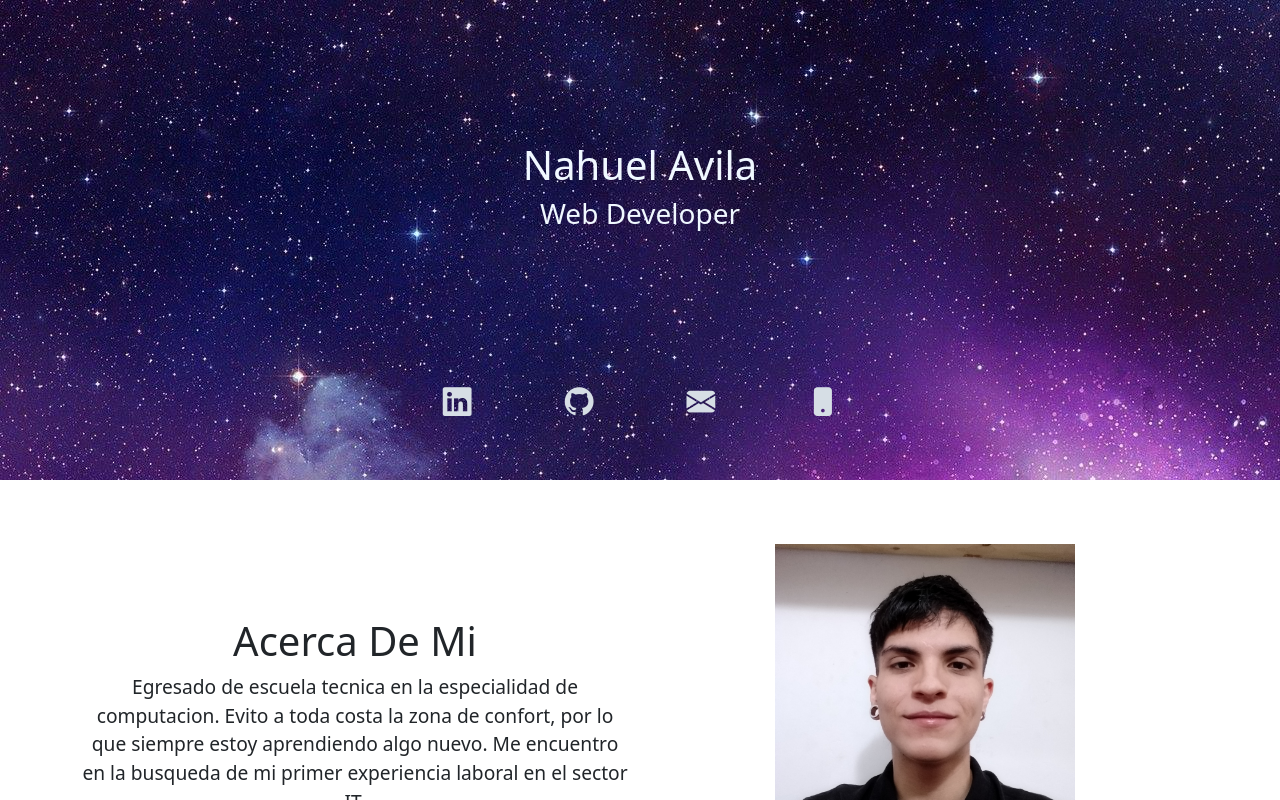
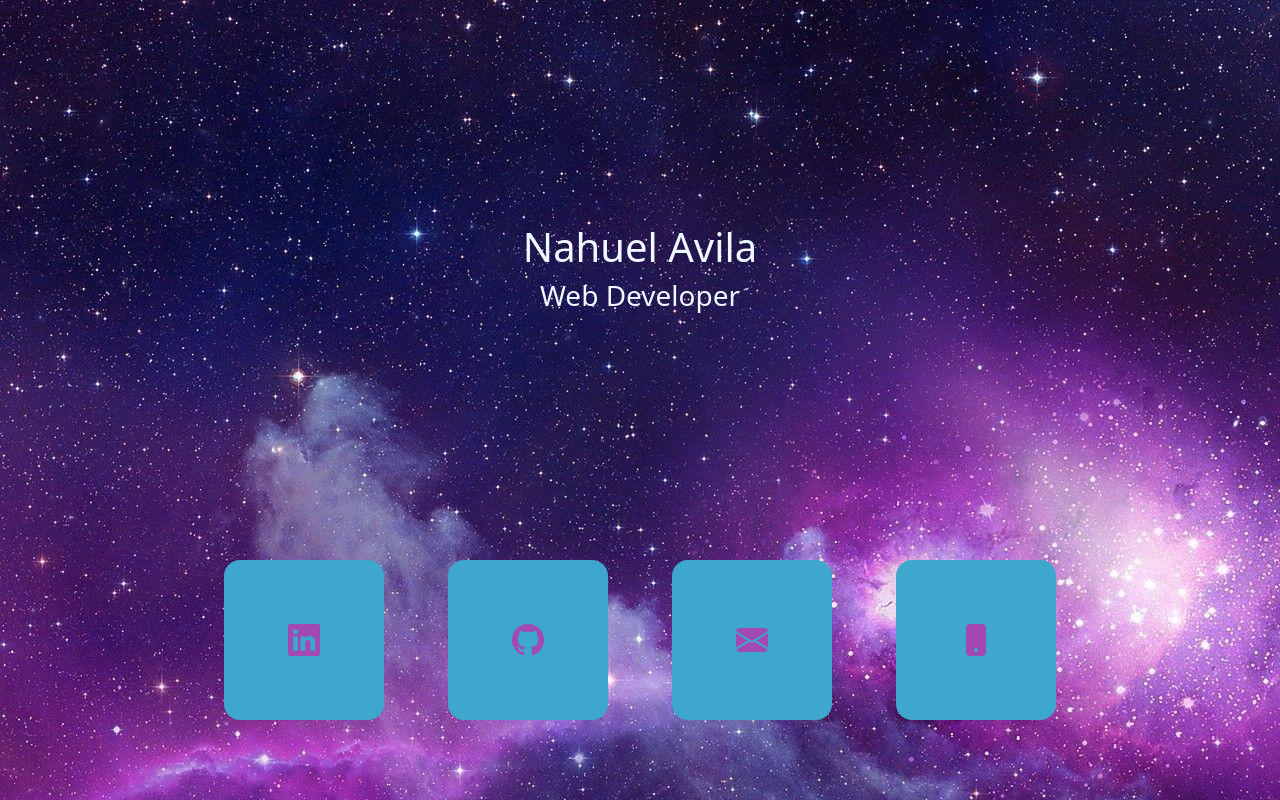
Before and after one commit to nahuelavila4/portfolio-react, a React (Create React App) app: page / in a window 1280 px wide. Shown: the top 800 px of the page. Built offline with nearby package versions, Linux system fonts and the light colour scheme.

Commit message:
iconos  animacion

```diff
--- a/src/component/Footer.js
+++ b/src/component/Footer.js
@@ -19,14 +19,14 @@ export const Footer = () => {
             target={"_blank"}
             rel="noopener noreferrer"
           >
-            <i class="bi bi-linkedin"></i>
+            <i className="bi bi-linkedin"></i>
           </a>
           <a
             href="https://github.com/"
             target={"_blank"}
             rel="noopener noreferrer"
           >
-            <i class="bi bi-envelope-fill"></i>
+            <i className="bi bi-envelope-fill"></i>
           </a>
         </div>
       </footer>
--- a/src/component/Hero.js
+++ b/src/component/Hero.js
@@ -11,37 +11,53 @@ export function Hero() {
         </div>
       </div>
       <div className="iconos row">
-        <div className="col">
+        <div className="linkedin col">
+          <div className="row">
             <a
               href="https://www.linkedin.com/in/nahuelavila-285803162/"
               target={"_blank"}
               rel="noopener noreferrer"
             >
-            <i class="bi bi-linkedin"></i>
+              <i className="bi bi-linkedin"></i>
+              <h2>LinkedIn</h2>
             </a>
           </div>
-        <div className="col">
+        </div>
+        <div className="github col">
+          <div className="row">
             <a
               href="https://github.com/nahuelavila4"
               target={"_blank"}
               rel="noopener noreferrer"
             >
               <i className="bi bi-github"></i>
+              <h2>Github</h2>
             </a>
           </div>
-        <div className="col">
+        </div>
+        <div className="mail col">
+          <div className="row">
             <a
               href="mailto:avilanahuel99@gmail.com"
               target={"_blank"}
               rel="noopener noreferrer"
             >
               <i className="bi bi-envelope-fill"></i>
+              <h2>Mail</h2>
             </a>
           </div>
-        <div className="col">
-          <a href="tel:1126132007" target={"_blank"} rel="noopener noreferrer">
+        </div>
+        <div className="phone col">
+          <div className="row">
+            <a
+              href="tel:1126132007"
+              target={"_blank"}
+              rel="noopener noreferrer"
+            >
               <i className="bi bi-phone-fill"></i>
+              <h2>Phone</h2>
             </a>
+          </div>
         </div>
       </div>
     </div>
--- a/src/stylesheet/Hero.css
+++ b/src/stylesheet/Hero.css
@@ -1,8 +1,8 @@
-.hero{
-    background-image: url('../img/espacio.jpg');
+.hero {
+  background-image: url("../img/espacio.jpg");
   /* background-color: rgb(36, 33, 29); */
   width: 100%;
-    min-height: 60vh;
+  min-height: 100vh;
   color: aliceblue;
 
   display: flex;
@@ -12,18 +12,55 @@
   text-align: center;
 }
 
-.presentacion{
+.presentacion {
   margin-top: auto;
 }
-.iconos{
-    font-size: 1.8rem;
+.iconos {
+  font-size: 2rem;
   margin-top: auto;
   padding-bottom: 2em;
 }
-.iconos i{
-    margin: 0 1.2em;
-    color: rgb(214, 222, 229);
+
+.iconos a {
+  width: 160px;
+  height: 160px;
+  background: rgb(61, 167, 206);
+  border-radius: 0.5em;
+  margin: 0.5em 1em;
+  position: relative;
+  cursor: pointer;
+  overflow: hidden;
+  transition: 0.5s;
+
+  display: flex;
+  justify-content: center;
+  align-items: center;
 }
-.iconos i:hover{
-    color: aliceblue;
+.iconos i {
+  transition: 0.5s;
+
+  color: rgb(163, 73, 179);
+  position: absolute;
 }
+
+.iconos h2 {
+  opacity: 0;
+  transition: 0.5s;
+  top: 0;
+  position: absolute;
+  color: rgb(177, 86, 193);
+}
+
+.iconos a:hover {
+  box-shadow: -3px 7px 64px -10px rgb(149, 192, 238);
+}
+.iconos a:hover h2 {
+  top: 40px;
+  opacity: 1;
+}
+.iconos a:hover i {
+  top: 60px;
+  opacity: 0.2;
+  right: 70px;
+  font-size: 120px;
+}
```
Lines whose indentation alone changed are shown as unchanged.
